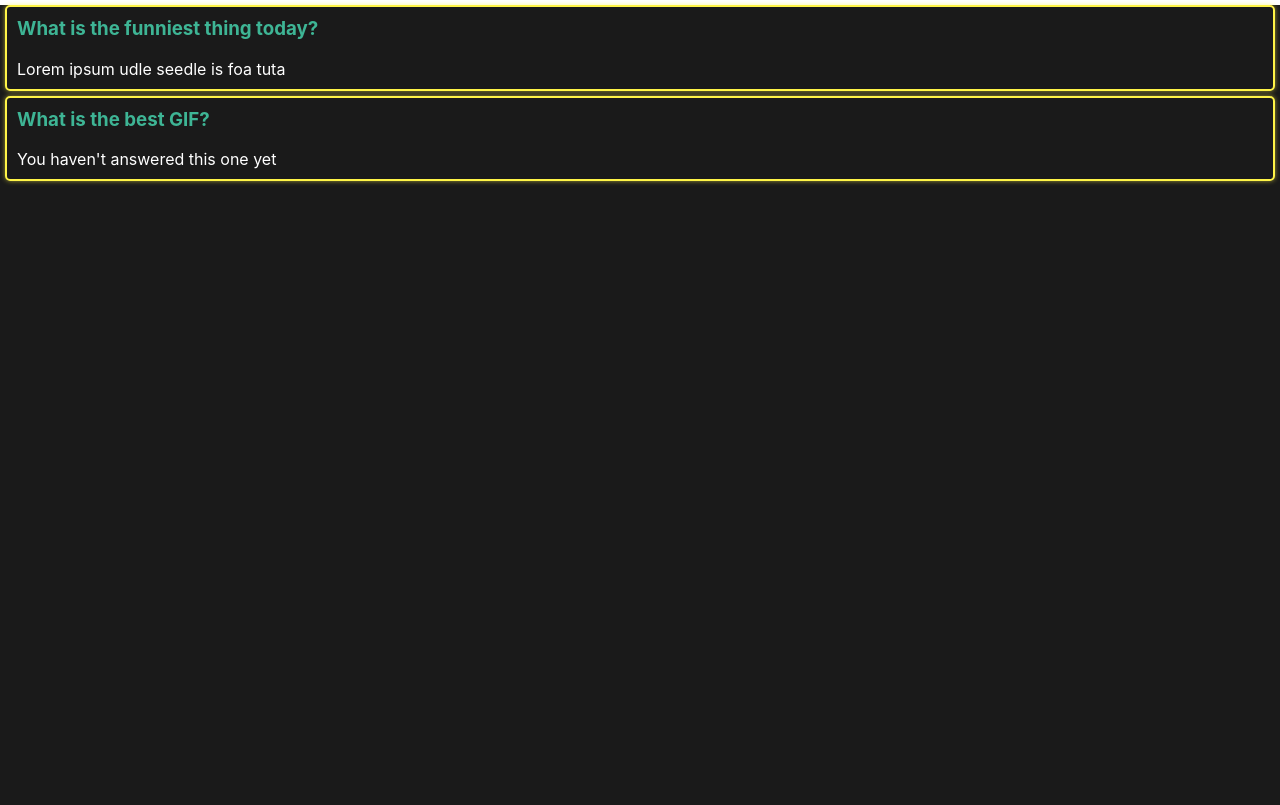
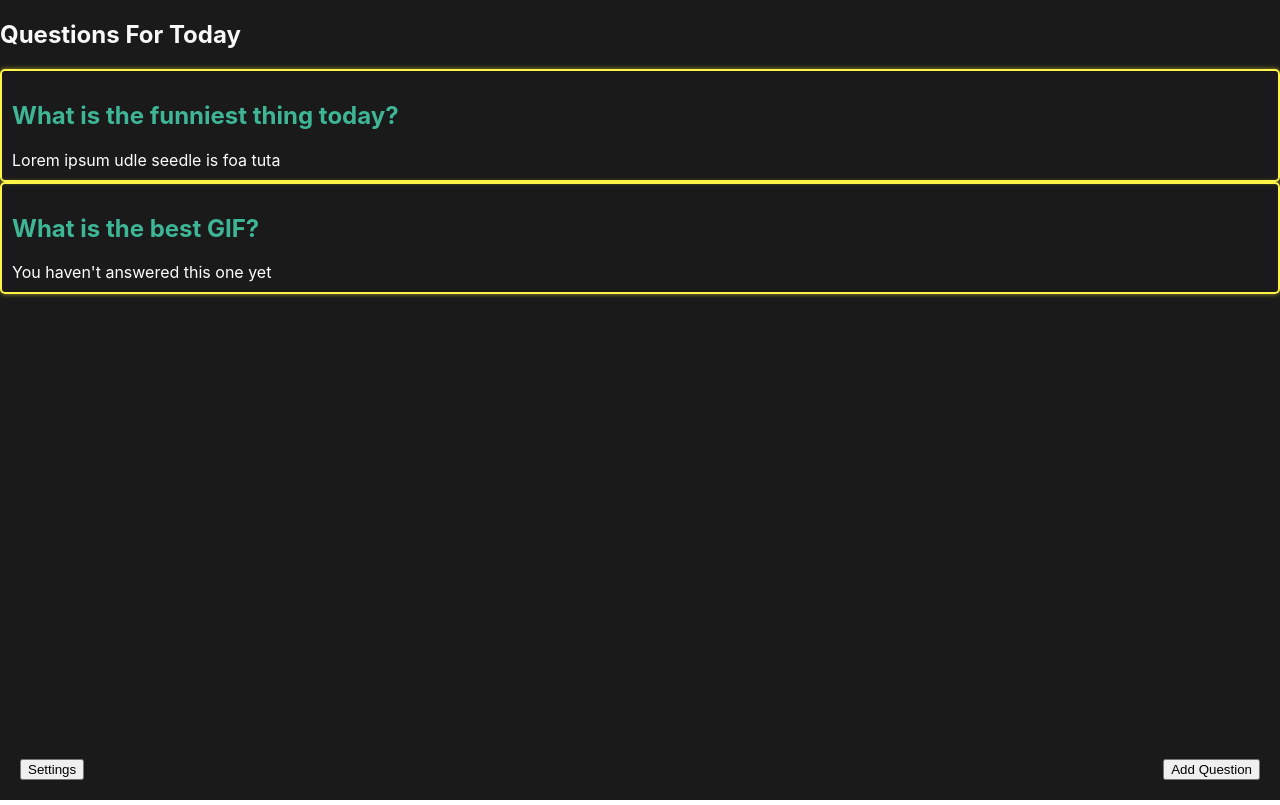
Before and after one commit to timefreer/wilt, a React (Create React App) app: page / in a window 1280 px wide. Built offline with nearby package versions, Linux system fonts and the light colour scheme.

Commit message:
Updated app with question list view, settings view, and add question view

```diff
--- /dev/null
+++ b/src/components/AddQuestion.scss
@@ -0,0 +1,19 @@
+.add-question {
+    label {
+        display: block;
+    }
+
+    &__question {
+        display: block;
+    }
+
+    &__type {
+        display: block;
+    }
+
+    &__add-btn {
+        position: absolute;
+        bottom: 1.25rem;
+        right: 1.25rem;
+    }
+}
--- /dev/null
+++ b/src/components/AddQuestion.tsx
@@ -0,0 +1,85 @@
+import React from 'react';
+import { QuestionType, QuestionTypeKey } from '../models/Question-type.enum';
+import QuestionSchema from '../models/Question.schema';
+import './AddQuestion.scss';
+
+interface AddQuestionProps {
+    onAdd: (newQuestion: QuestionSchema) => void;
+}
+
+interface AddQuestionState {
+    questionText: string;
+    questionType: QuestionType;
+}
+
+class AddQuestion extends React.Component<AddQuestionProps, AddQuestionState> {
+    readonly questionTypes = (Object.keys(QuestionType) as QuestionTypeKey[])
+        .map((questionTypeKey: QuestionTypeKey) => {
+            return (
+                <option key={questionTypeKey} value={questionTypeKey}>
+                    { QuestionType[questionTypeKey] }
+                </option>);
+        });
+
+    constructor(props: AddQuestionProps) {
+        super(props);
+        this.state = {
+            questionText: '',
+            questionType: QuestionType.Text
+        };
+
+        this.onQuestionSubmit = this.onQuestionSubmit.bind(this);
+        this.updateType = this.updateType.bind(this);
+    }
+
+    onQuestionSubmit(event: React.FormEvent): void {
+        event.preventDefault();
+        if (this.state.questionText && this.state.questionType) {
+            this.props.onAdd({
+                text: this.state.questionText,
+                type: this.state.questionType
+            })
+        }
+    }
+
+    updateType(event: React.ChangeEvent<HTMLSelectElement>): void {
+        const newType = event.target.value as QuestionTypeKey;
+        this.setState({ questionType: QuestionType[newType] });
+    }
+
+    render() {
+        return (
+            <article className="add-question">
+                <h1>
+                    Add a question
+                </h1>
+
+                <form onSubmit={this.onQuestionSubmit}>
+                    <label>
+                        Question
+                        <input className="add-question__question"
+                            type="text"
+                            value={this.state.questionText}
+                            onChange={(event) => this.setState({ questionText: event.target.value })} />
+                    </label>
+
+                    <label>
+                        type
+                        <select className="add-question__type"
+                            value={this.state.questionType}
+                            onChange={this.updateType}>
+                            { this.questionTypes }
+                        </select>
+                    </label>
+
+                    <button className="add-question__add-btn"
+                        type="submit">
+                        Add
+                    </button>
+                </form>
+            </article>
+        );
+    }
+}
+
+export default AddQuestion;
--- a/src/components/App.scss
+++ b/src/components/App.scss
@@ -2,4 +2,22 @@
     height: 100vh;
     width: 100vw;
     background: #1A1A1A;
+    position: fixed;
+    top: 0;
+    left: 0;
+    right: 0;
+    bottom: 0;
+    color: #f8f8f8;
+
+    &__settings {
+        position: absolute;
+        bottom: 1.25rem;
+        left: 1.25rem;
+    }
+
+    &__add-question {
+        position: absolute;
+        bottom: 1.25rem;
+        right: 1.25rem;
+    }
 }
--- a/src/components/App.tsx
+++ b/src/components/App.tsx
@@ -1,7 +1,10 @@
 import './App.scss';
 import QuestionList from './QuestionList';
 import QuestionSchema from '../models/Question.schema';
-import QuestionType from '../models/Question-type.enum';
+import { QuestionType } from '../models/Question-type.enum';
+import Settings from './Settings';
+import React from 'react';
+import AddQuestion from './AddQuestion';
 
 const QUESTIONS: QuestionSchema[] = [
   {
@@ -11,17 +14,84 @@ const QUESTIONS: QuestionSchema[] = [
     answer: 'Lorem ipsum udle seedle is foa tuta'
   }, {
     date: '2021-05-05',
-    type: QuestionType.Gif,
+    type: QuestionType.Image,
     text: 'What is the best GIF?'
   }
 ];
 
-function App() {
-  return (
-    <main className="wilt">
-      <QuestionList questions={QUESTIONS} />
-    </main>
-  );
+enum ScreenName {
+  QuestionList = 'Question List',
+  Settings = 'Settings',
+  AddQuestion = 'Add Question'
+}
+
+interface AppState {
+  currentScreen: { [key in ScreenName]: boolean };
+  questions: QuestionSchema[];
+}
+
+class App extends React.Component<{}, AppState> {
+  constructor(props: any) {
+    super(props);
+    this.state = {
+      currentScreen: {
+        [ScreenName.QuestionList]: true,
+        [ScreenName.Settings]: false,
+        [ScreenName.AddQuestion]: false,
+      },
+      questions: QUESTIONS
+    };
+
+    this.setCurrentScreen = this.setCurrentScreen.bind(this);
+    this.addQuestion = this.addQuestion.bind(this);
+  }
+
+  setCurrentScreen(newScreen: ScreenName): void {
+    this.setState({
+      currentScreen: {
+        [ScreenName.QuestionList]: newScreen === ScreenName.QuestionList,
+        [ScreenName.Settings]: newScreen === ScreenName.Settings,
+        [ScreenName.AddQuestion]: newScreen === ScreenName.AddQuestion,
+      },
+    });
+  }
+
+  addQuestion(newQuestion: QuestionSchema): void {
+    this.setState((state, props) => ({
+      questions: [...state.questions, newQuestion]
+    }));
+    this.setCurrentScreen(ScreenName.QuestionList)
+  }
+
+  showCurrentScreen() {
+    if (this.state.currentScreen[ScreenName.Settings]) {
+      return <Settings onSave={() => this.setCurrentScreen(ScreenName.QuestionList)} />;
+    } else if (this.state.currentScreen[ScreenName.AddQuestion]) {
+      return <AddQuestion onAdd={this.addQuestion} />;
+    } else {
+      return (
+        <div>
+          <QuestionList questions={this.state.questions} />
+          <button className="wilt__settings"
+            onClick={() => this.setCurrentScreen(ScreenName.Settings)}>
+            {ScreenName.Settings}
+          </button>
+          <button className="wilt__add-question"
+            onClick={() => this.setCurrentScreen(ScreenName.AddQuestion)}>
+            {ScreenName.AddQuestion}
+          </button>
+        </div>
+      );
+    }
+  }
+
+  render() {
+    return (
+      <main className="wilt">
+        { this.showCurrentScreen()}
+      </main>
+    );
+  }
 }
 
 export default App;
--- a/src/components/Question.tsx
+++ b/src/components/Question.tsx
@@ -9,9 +9,9 @@ function Question(props: { question: QuestionSchema }) {
             role="contentinfo"
             aria-label="Question">
             <header>
-                <h1>
+                <h2>
                     { question.text }
-                </h1>
+                </h2>
             </header>
             <p>
                 { question.answer || "You haven't answered this one yet" }
--- a/src/components/QuestionList.tsx
+++ b/src/components/QuestionList.tsx
@@ -8,9 +8,10 @@ function QuestionList(props: { questions: QuestionSchema[] }) {
   });
 
   return (
-    <article id="questions-to-answer-today"
-      role="contentinfo"
-      aria-label="Questions to answer today">
+    <article>
+      <h1>
+        Questions For Today
+      </h1>
       { questions }
     </article>
   );
--- /dev/null
+++ b/src/components/Settings.tsx
@@ -0,0 +1,16 @@
+interface SettingsProps {
+    onSave: () => void;
+}
+
+function Settings(props: SettingsProps) {
+    return (
+        <article>
+            <h1>
+                Settings
+            </h1>
+
+        </article>
+    );
+}
+
+export default Settings;
--- a/src/models/Question-type.enum.ts
+++ b/src/models/Question-type.enum.ts
@@ -1,6 +1,9 @@
 enum QuestionType {
-  Gif = 'GIF',
+  Image = 'Image or GIF',
   Text = 'Text'
 }
 
-export default QuestionType;
+type QuestionTypeKey = keyof typeof QuestionType;
+
+export { QuestionType };
+export type { QuestionTypeKey };
--- a/src/models/Question.schema.ts
+++ b/src/models/Question.schema.ts
@@ -1,9 +1,9 @@
-import QuestionType from './Question-type.enum';
+import { QuestionType } from './Question-type.enum';
 
 interface QuestionSchema {
-  date: string; // yyyy-mm-dd
+  text: string;
   type: QuestionType;
-  text: string;
+  date?: string; // yyyy-mm-dd
   answer?: string;
 }
 
--- a/tsconfig.json
+++ b/tsconfig.json
@@ -18,7 +18,7 @@
     "resolveJsonModule": true,
     "isolatedModules": true,
     "noEmit": true,
-    "jsx": "react-jsx"
+    "jsx": "react-jsx",
   },
   "include": [
     "src"
```
Also changed, not shown: 1 other file (tests, documents, lock files or other folders).
